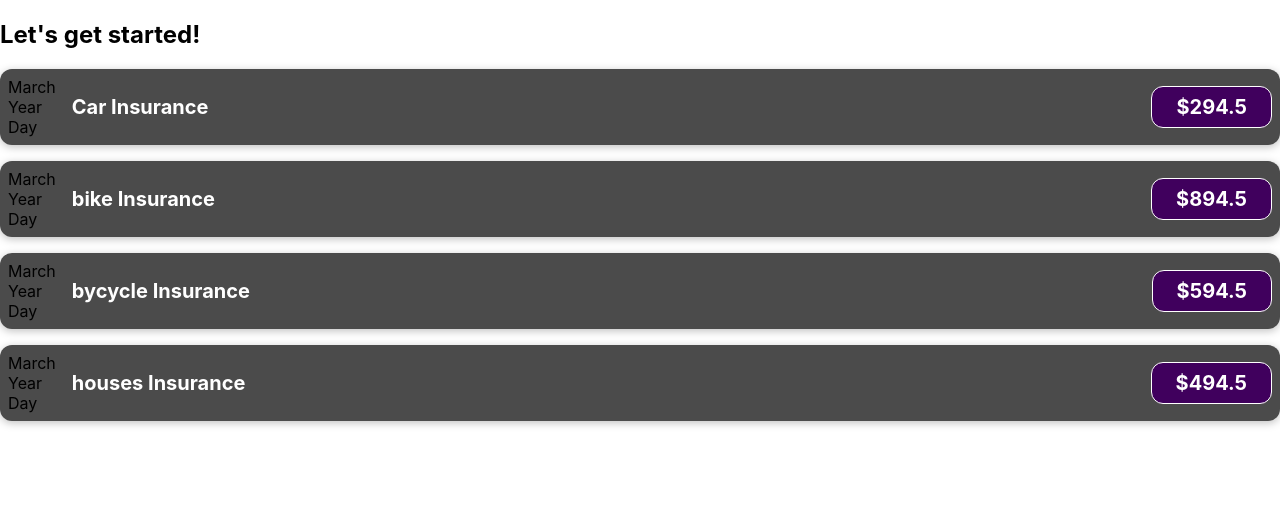
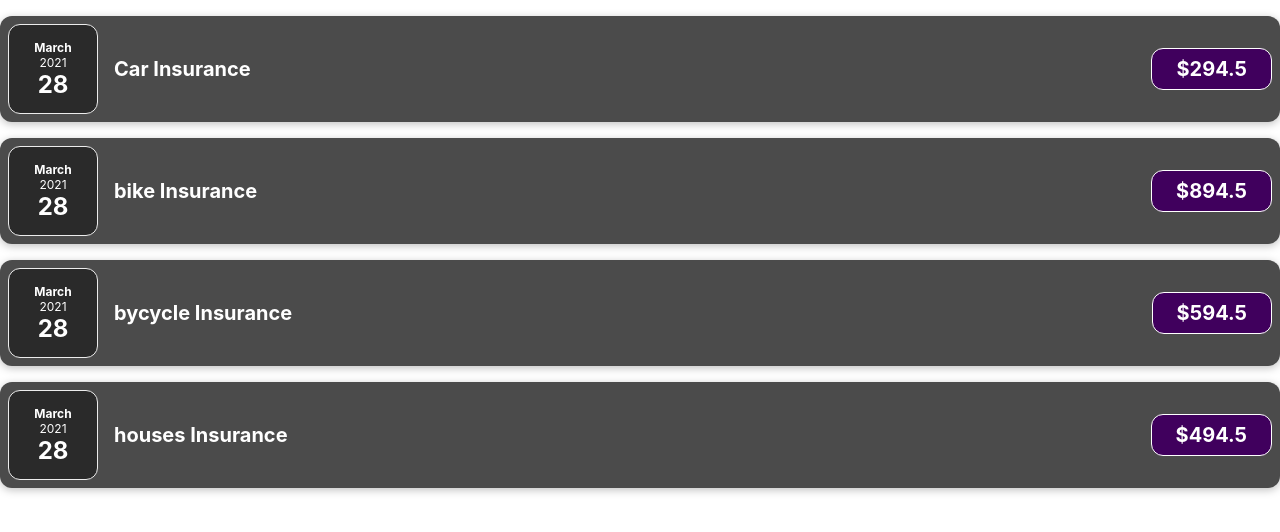
Before and after one commit to mshakir082/Sharpener_React.js, a JavaScript app: page / in a window 1280 px wide. Shown: the top 532 px of the page. Built offline with nearby package versions, Linux system fonts and the light colour scheme.

Commit message:
task-10(lecture 38)

```diff
--- a/src/App.js
+++ b/src/App.js
@@ -1,16 +1,9 @@
-import ExpenseItem from "./components/ExpenseItem";
+import Expense from "./components/Expense";
 function App() {
-  const expenses = [
-    { id:'1',title: "Car Insurance", amount: 294.5, date: new Date(2021, 2, 28) },
-    { id:'2',title: "bike Insurance", amount: 894.5, date: new Date(2021, 2, 28) },
-    {id:'3', title: "bycycle Insurance", amount: 594.5, date: new Date(2021, 2, 28) },
-    { id:'4',title: "houses Insurance", amount: 494.5, date: new Date(2021, 2, 28) },
-  ];
+
   return (
     <div>
-      <h2>Let's get started!</h2>
-      {expenses.map((el)=>(<ExpenseItem id={el.id} title={el.title} amount={el.amount} date={el.date}/>))}
-
+    <Expense/>
     </div>
   );
 }
--- /dev/null
+++ b/src/components/Expense.js
@@ -0,0 +1,15 @@
+import ExpenseItem from "./ExpenseItem";
+function Expense(){
+    const expenses = [
+        { id:'1',title: "Car Insurance", amount: 294.5, date: new Date(2021, 2, 28) },
+        { id:'2',title: "bike Insurance", amount: 894.5, date: new Date(2021, 2, 28) },
+        {id:'3', title: "bycycle Insurance", amount: 594.5, date: new Date(2021, 2, 28) },
+        { id:'4',title: "houses Insurance", amount: 494.5, date: new Date(2021, 2, 28) },
+      ];
+    return (
+        <>
+              {expenses.map((el)=>(<ExpenseItem id={el.id} title={el.title} amount={el.amount} date={el.date}/>))}
+        </>
+    )
+}
+export default Expense;
--- /dev/null
+++ b/src/components/ExpenseDate.css
@@ -0,0 +1,26 @@
+.expense-date {
+    display: flex;
+    flex-direction: column;
+    width: 5.5rem;
+    height: 5.5rem;
+    border: 1px solid #ececec;
+    background-color: #2a2a2a;
+    color: white;
+    border-radius: 12px;
+    align-items: center;
+    justify-content: center;
+  }
+
+  .expense-date__month {
+    font-size: 0.75rem;
+    font-weight: bold;
+  }
+
+  .expense-date__year {
+    font-size: 0.75rem;
+  }
+
+  .expense-date__day {
+    font-size: 1.5rem;
+    font-weight: bold;
+  }
--- /dev/null
+++ b/src/components/ExpenseDate.js
@@ -0,0 +1,14 @@
+import './ExpenseDate.css';
+function ExpenseDate(props){
+    const month=props.date.toLocaleString('en-US',{month:'long'});
+    const day=props.date.toLocaleString('en-US',{day:'2-digit'});
+    const year=props.date.getFullYear();
+    return(
+        <div className='expense-date'>
+        <div className='expense-date__month'>{month}</div>
+        <div className='expense-date__year'>{year}</div>
+        <div className='expense-date__day'>{day}</div>
+    </div>
+    )
+}
+export default ExpenseDate;
--- a/src/components/ExpenseItem.js
+++ b/src/components/ExpenseItem.js
@@ -1,17 +1,15 @@
-import './ExpenseItem.css'
+import ExpenseDate from './ExpenseDate'
+import './ExpenseItem.css';
 function ExpenseItem(props){
     // console.log(props)
     // const expenseDate=new Date();
     // const expenseTitle='Car Insurance';
     // const expensePrice =294.5;
+
     return (
         <div key={props.id} className="expense-item" >
-        <div>
-            <div>{props.date.toLocaleString('en-US',{month:'long'})}</div>
-            <div>Year</div>
-            <div>Day</div>
-        </div>
-        <div className="expense-item__description">
+        <ExpenseDate date={props.date}/>
+         <div className="expense-item__description">
             <h2>{props.title}</h2>
             <div className="expense-item__price">${props.amount}</div>
         </div>
```
